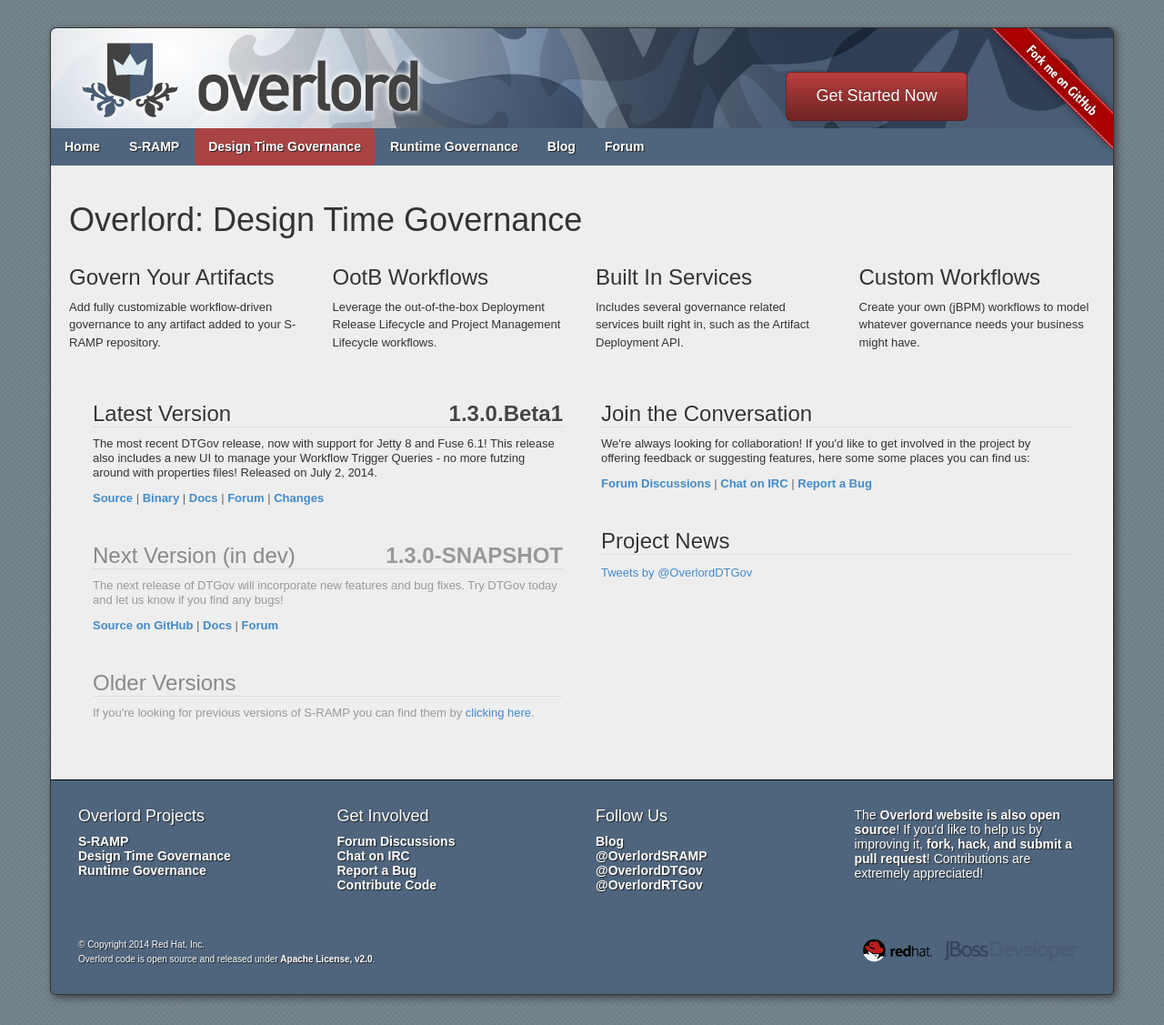
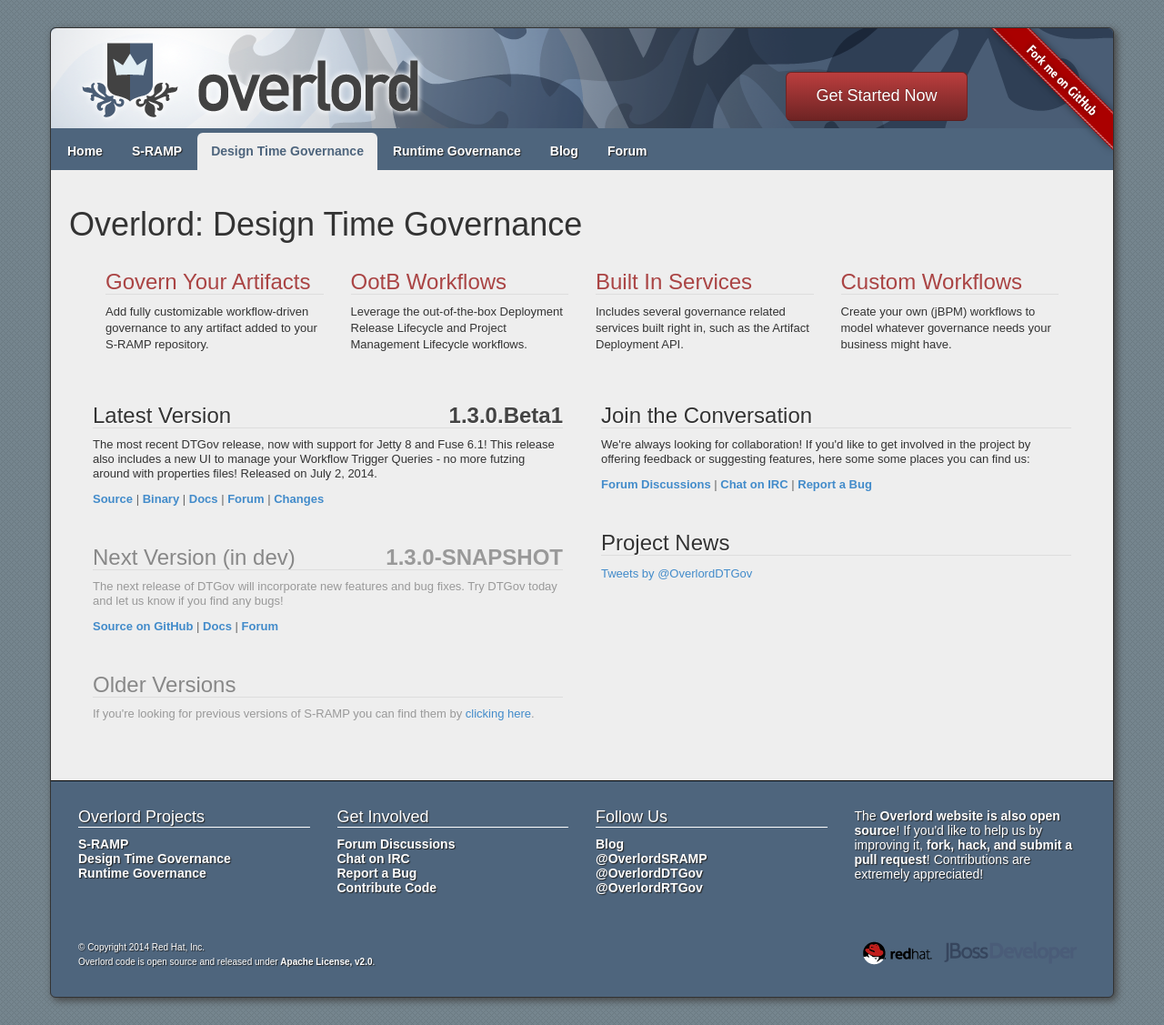
Before and after one commit to Governance/Governance.github.io, a Jekyll site: the page built from dtgov/index.html, in a window 1280 px wide. Shown: the whole page at 91% size. Built offline with Jekyll 4.4.1, drawn with Linux system fonts in a browser that asks for light colours; comment, search, counter and statistics services are not loaded.

Commit message:
minor L&F tweaks

```diff
--- a/css/overlord-web.css
+++ b/css/overlord-web.css
@@ -70,32 +70,44 @@
   font-size: 56px;
 }
 
+.nav {
+  padding-top: 5px;
+  padding-left: 3px;
+}
+
+.nav-pills li a {
+  border-radius: 6px 6px 0px 0px;
+}
+
 .nav a {
   color: #fff;
   font-size: 14px;
   text-shadow: 1px 1px 1px #222;
   font-weight: bold;
+  background: transparent !important;
 }
 
 .nav a:hover {
   color: rgb(78, 101, 125); /* Same as container bg */
+  background: rgb(218, 218, 218) !important;
 }
 
-.nav .active a {
-  color: #fff;
-  background: #a44 !important;
+.nav-pills li.active a, .nav-pills li.active a:hover {
+  background: rgb(238, 238, 238) !important;
+  text-shadow: none;
+  color: rgb(78, 101, 125); /* Same as container bg */
 }
 
-.inner .projects {
+.inner .projects, .inner .features {
   padding-left: 40px;
   padding-right: 40px;
   padding-bottom: 0px;
 }
-.inner .projects .pitem h3 {
+.inner .projects .pitem h3, .inner .features .fitem h3 {
   border-bottom: 1px solid rgb(221, 221, 221);
   color: #a44;
 }
-.inner .projects .pitem p {
+.inner .projects .pitem p, .inner .features .fitem p {
   line-height: 18px;
 }
 
@@ -170,6 +182,7 @@
 
 .footer h4 {
     margin-top: 0;
+    border-bottom: 1px solid #fff;
 }
 
 .footer ul {
--- a/dtgov/index.html
+++ b/dtgov/index.html
@@ -6,19 +6,19 @@
 
           <!-- *** Features *** -->
           <div class="features row">
-            <div class="col-lg-3">
+            <div class="col-lg-3 fitem">
               <h3>Govern Your Artifacts</h3>
               <p>Add fully customizable workflow-driven governance to any artifact added to your S-RAMP repository.</p>
             </div>
-            <div class="col-lg-3">
+            <div class="col-lg-3 fitem">
               <h3>OotB Workflows</h3>
               <p>Leverage the out-of-the-box Deployment Release Lifecycle and Project Management Lifecycle workflows.</p>
             </div>
-            <div class="col-lg-3">
+            <div class="col-lg-3 fitem">
               <h3>Built In Services</h3>
               <p>Includes several governance related services built right in, such as the Artifact Deployment API.</p>
             </div>
-            <div class="col-lg-3">
+            <div class="col-lg-3 fitem">
               <h3>Custom Workflows</h3>
               <p>Create your own (jBPM) workflows to model whatever governance needs your business might have.</p>
             </div>
```
Also changed, not shown: rtgov/index.html (+4 -4 lines), s-ramp/index.html (+4 -4 lines).
